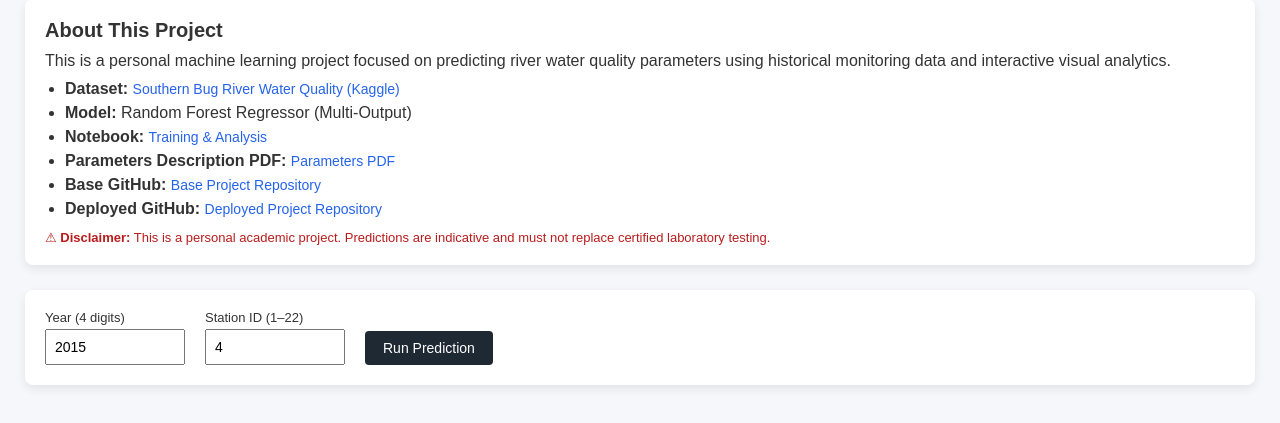
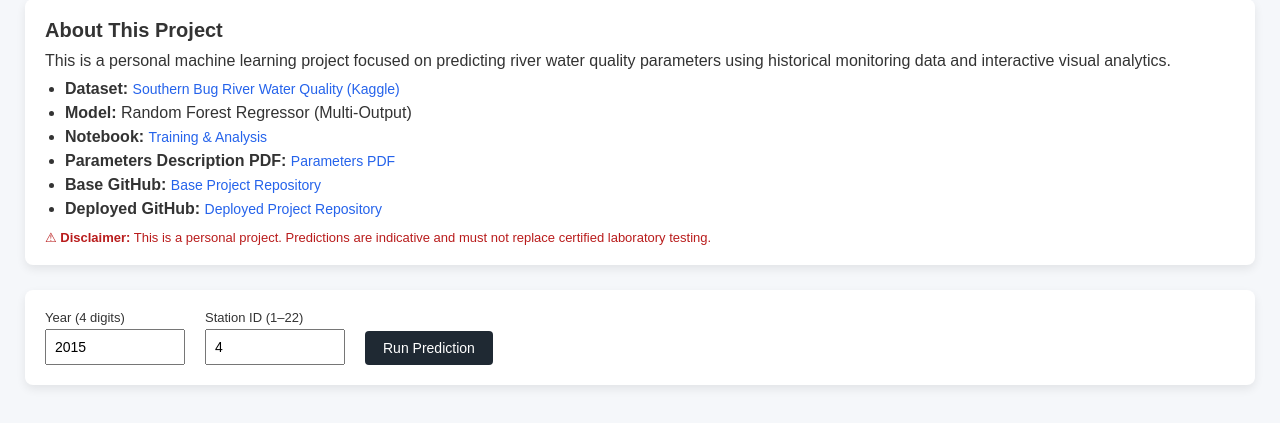
Before and after one commit to Lightning-President-9/water-quality-prediction-flask, a Flask app: page / in a window 1280 px wide. Shown: the part 129-552 px from the top of the page. Run offline with Flask 3, Linux system fonts and the light colour scheme; parts of the project's set-up code (start-up, migrations or seed data) failed here and were passed over; some libraries are stand-ins or nearby versions.

Commit message:
Updated the disclaimer string.

```diff
--- a/templates/index.html
+++ b/templates/index.html
@@ -70,7 +70,7 @@
     </ul>
 
     <p class="disclaimer">
-        ⚠ <strong>Disclaimer:</strong> This is a personal academic project.
+        ⚠ <strong>Disclaimer:</strong> This is a personal project.
         Predictions are indicative and must not replace certified laboratory testing.
     </p>
 </section>
```
